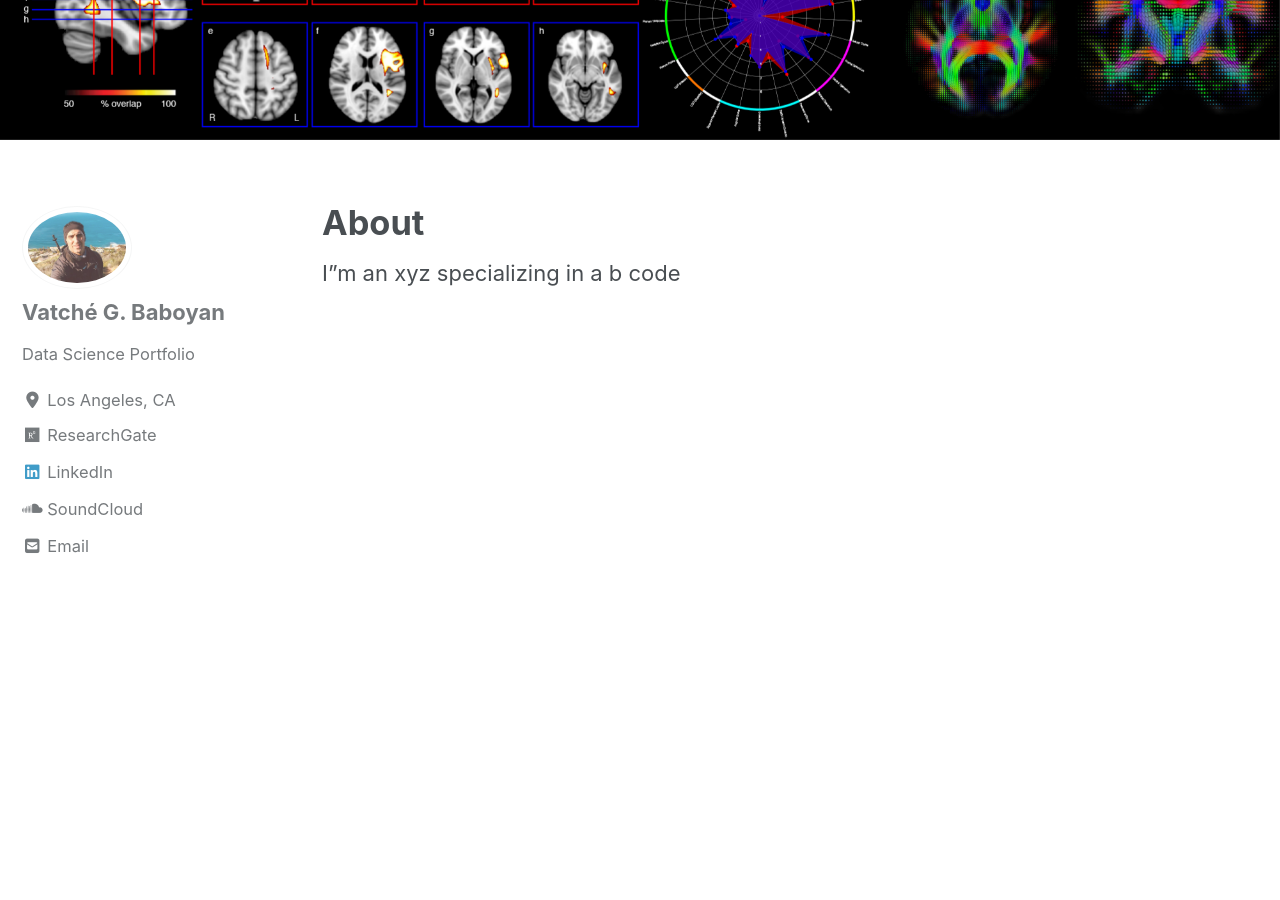
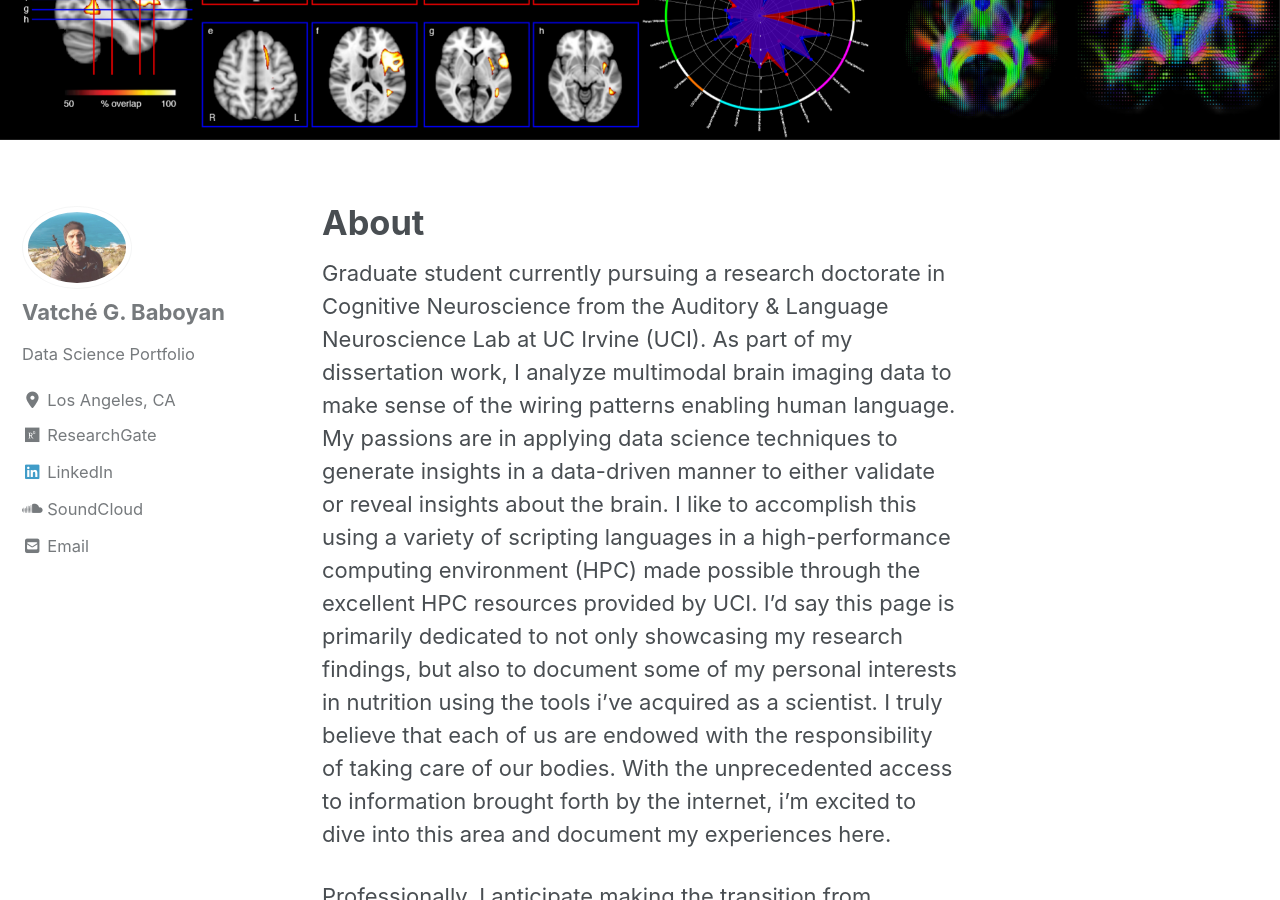
Before and after one commit to vbaboyan/vbaboyan.github.io, a Jekyll site: the page built from _pages/about.md, in a window 1280 px wide and 900 px high, scrolled down 202 px. Built offline with Jekyll 4.4.1, drawn with Linux system fonts in a browser that asks for light colours; cached includes are drawn as plain includes; nearby versions of some CDN libraries; some of the changed text lies outside the part shown.

Commit message:
website edits

```diff
--- a/_pages/about.md
+++ b/_pages/about.md
@@ -3,4 +3,8 @@ title: "About"
 permalink: /about/
 ---
 
-I"m an xyz specializing in a b code
+Graduate student currently pursuing a research doctorate in Cognitive Neuroscience from the Auditory & Language Neuroscience Lab at UC Irvine (UCI). As part of my dissertation work, I analyze multimodal brain imaging data to make sense of the wiring patterns enabling human language. My passions are in applying data science techniques to generate insights in a data-driven manner to either validate or reveal insights about the brain. I like to accomplish this using a variety of scripting languages in a high-performance computing environment (HPC) made possible through the excellent HPC resources provided by UCI. I'd say this page is primarily dedicated to not only showcasing my research findings, but also to document some of my personal interests in nutrition using the tools i've acquired as a scientist. I truly believe that each of us are endowed with the responsibility of taking care of our bodies. With the unprecedented access to information brought forth by the internet, i'm excited to dive into this area and document my experiences here.
+
+Professionally, I anticipate making the transition from academia into industry in order to work in translational environments where efforts to treat neurological function are the primary force guiding company operations.
+
+Thanks for visiting my page.
```
